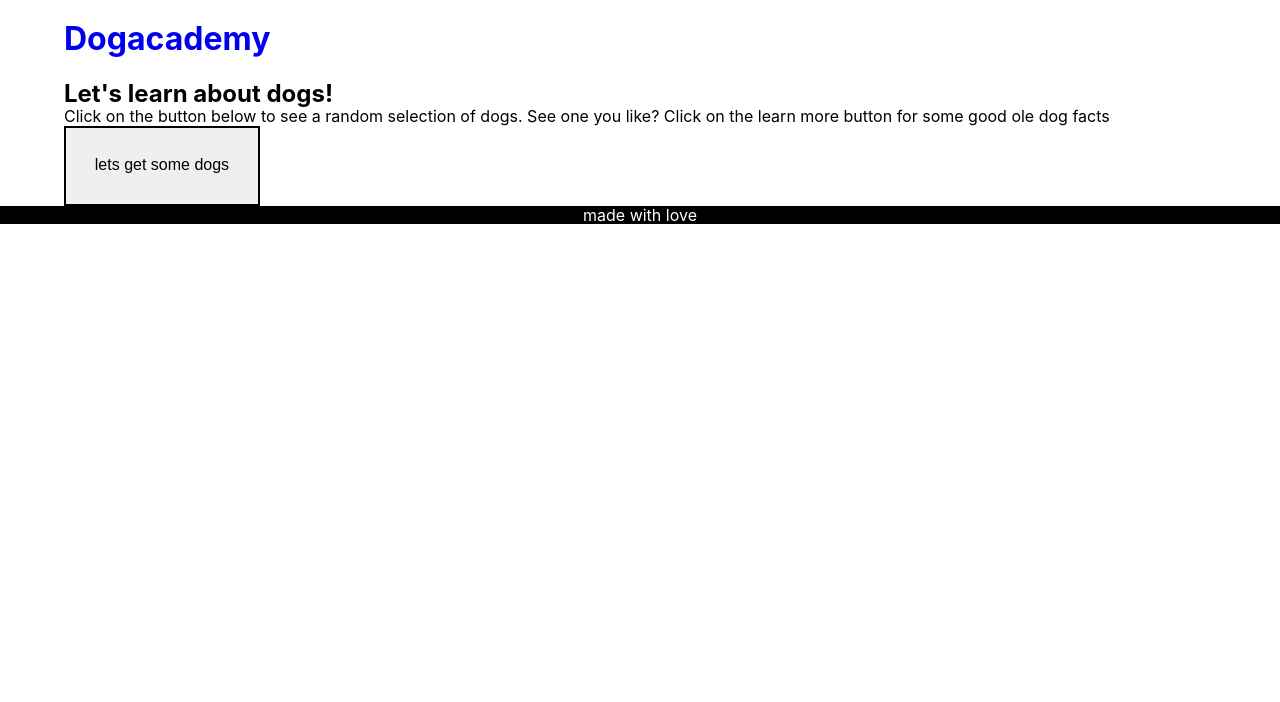
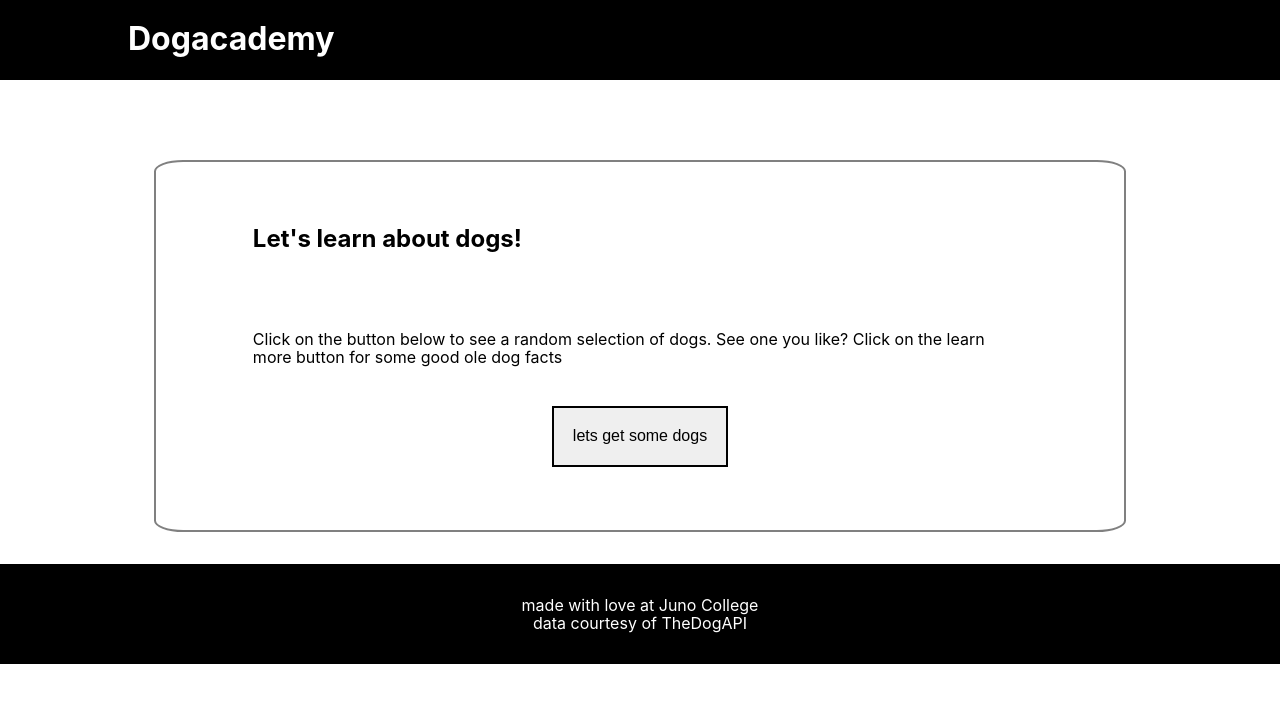
Before and after one commit to code-mich/dogcademy, a React (Create React App) app: page / in a window 1280 px wide. Shown: the top 702 px of the page. Built offline with nearby package versions, Linux system fonts and the light colour scheme; no server answers.

Commit message:
add styling and clean up code

```diff
--- a/src/App.css
+++ b/src/App.css
@@ -303,4 +303,4 @@ button {
   padding: 2.5%;
   border: 2px solid black;
   cursor: pointer;
-}/*# sourceMappingURL=App.css.map */
+}
--- a/src/App.js
+++ b/src/App.js
@@ -7,7 +7,6 @@ import { useState, useEffect } from 'react'
 import Header from './Header';
 import LandingForm from './LandingForm';
 import DogResults from './DogResults';
-
 import Footer from './Footer';
 
 function App() {
@@ -33,7 +32,7 @@ function App() {
   }, []);
 
   const dogRandomizer = (array) => {
-    setRandomDog(array.sort(() => Math.random() - Math.random()).slice(0, 9))
+    setRandomDog(array.sort(() => Math.random() - Math.random()).slice(0, 10))
   }
 
   return (
--- a/src/App.scss
+++ b/src/App.scss
@@ -1,3 +1,6 @@
 @import "./partials/setup";
 @import "./partials/baseStyles";
+@import "./partials/header";
+@import "./partials/landing";
 @import "./partials/dogGallery";
+@import "./partials/mediaQueries";
--- a/src/DogCard.js
+++ b/src/DogCard.js
@@ -3,24 +3,37 @@ import { useState } from 'react'
 const DogCard = (props) => {
     const [learnMore, setLearnMore] = useState(false);
 
+    // called when user toggles the learnMore state
     const ExtraInfo = () => {
         return (
             <div className="moreInfo">
-
                 <ul className="extraInfo">
-                    <li>Breed: {props.breed}</li>
-                    <li>Bred for: {props.bredFor}</li>
-                    <li>Height: {props.height}</li>
-                    <li>Life span: {props.lifeSpan}</li>
-                    <li>Temperament: {props.temperament}</li>
+                    <span>
+                        <li className="shortText">
+                            <h4>Breed:</h4> <p>{props.breed}</p>
+                        </li>
+                        <li className="shortText">
+                            <h4>Height:</h4> <p>{props.height}</p>
+                        </li>
+                        <li className="shortText">
+                            <h4>Life span:</h4> <p>{props.lifeSpan}</p>
+                        </li>
+                    </span>
+                    <span>
+                        <li>
+                            <h4>Bred for: </h4> <p>{props.bredFor}</p>
+                        </li>
+                        <li>
+                            <h4>Temperament: </h4> <p>{props.temperament}</p>
+                        </li>
+                    </span>
                 </ul>
             </div>
-
         )
     }
 
+    // change text on button depending on the state of learnMore
     const changeButton = learnMore ? 'Collapse' : 'Learn More'
-
 
     return (
         <li
@@ -30,19 +43,23 @@ const DogCard = (props) => {
             <div className="mainInfo">
 
                 <h3>{props.name}</h3>
-                <img
-                    src={props.image}
-                    alt={`Picture of ${props.name}`}
-                />
+                <div className="imgContainer">
+
+                    <img
+                        src={props.image}
+                        alt={`Picture of ${props.name}`}
+                    />
+                </div>
+                {
+                    learnMore ? <ExtraInfo /> : null
+                }
                 <button
+                    className="learnMore"
                     onClick={() => {
                         setLearnMore(!learnMore)
                     }}
                 >{changeButton}</button>
             </div>
-            {
-                learnMore ? <ExtraInfo /> : null
-            }
         </li>
     )
 }
--- a/src/Footer.js
+++ b/src/Footer.js
@@ -1,7 +1,8 @@
 const Footer = () => {
     return (
         <footer>
-            <p>made with love</p>
+            <p>made with love at <a href="https://junocollege.com/">Juno College</a></p>
+            <p>data courtesy of <a href="https://thedogapi.com/">TheDogAPI</a></p>
         </footer>
     )
 }
--- a/src/Header.js
+++ b/src/Header.js
@@ -4,9 +4,9 @@ const Header = () => {
     return (
         <header>
             <div className="wrapper">
-                <Link to={'/'}>
+                <a href="#home">
                     <h1>Dogacademy</h1>
-                </Link>
+                </a>
             </div>
         </header>
     )
--- a/src/LandingForm.js
+++ b/src/LandingForm.js
@@ -10,6 +10,7 @@ const LandingForm = (props) => {
                     </h2>
                     <p>Click on the button below to see a random selection of dogs. See one you like? Click on the learn more button for some good ole dog facts</p>
                     <button
+                        className="randomizeButton"
                         onClick={() => {
                             props.randomize(props.dogData);
 
--- a/src/partials/_baseStyles.scss
+++ b/src/partials/_baseStyles.scss
@@ -49,6 +49,15 @@
     background-color: black;
     color: white;
     text-align: center;
+    padding: 2.5%;
+    a {
+      color: white;
+      transition: all 0.5s;
+      &:hover,
+      &:focus {
+        color: peachpuff;
+      }
+    }
   }
 
   button {
--- a/src/partials/_dogGallery.scss
+++ b/src/partials/_dogGallery.scss
@@ -1,5 +1,5 @@
   /* DogResults styles */
-
+.results {
     .dogGallery {
         display: flex;
         flex-direction: row;
@@ -9,11 +9,10 @@
 
     .dogCard {
         display: flex;
-    flex-direction: row;
-    width: calc(30% - 5%);
-    min-height: 30vh;
+        flex-direction: column;
+        width: calc(50% - 5%);
         padding: 2.5%;
-    border: 2px solid black;
+        border: 2px solid grey;
         margin: 2%;
     }
     .expandedDogCard {
@@ -23,4 +22,29 @@
     .mainInfo {
         display: flex;
         flex-direction: column;
+        align-content: space-evenly;
+        justify-content: space-evenly;
     }
+
+    h3 {
+        margin-top: 5%;
+    }
+    .imgContainer {
+        margin: 5% auto;
+    }
+    .learnMore {
+        margin: 5% 0;
+    }
+    .extraInfo {
+        h4 {
+            padding: 2.5% 0;
+        }
+        .shortText {
+            display: flex;
+            flex-direction: row;
+            p {
+                padding: 2.5%;
+            }
+        }
+    }
+}
--- /dev/null
+++ b/src/partials/_header.scss
@@ -0,0 +1,15 @@
+header {
+    background-color: black;
+    position: fixed;
+    z-index: 10;
+    width: 100%;
+}
+
+h1 {
+    color: white;
+    transition: all 0.5s;
+    &:hover,
+    &:focus {
+        color: peachpuff;
+    }
+}
--- /dev/null
+++ b/src/partials/_landing.scss
@@ -0,0 +1,21 @@
+.home {
+    margin-top: 25%;
+    padding: 2.5%;
+    .landingText {
+        padding: 2.5%;
+        border: 2px solid grey;
+        border-radius: 3%;
+        display: flex;
+        flex-direction: column;
+    }
+    h2 {
+        padding: 5% 0;
+    }
+    p {
+        padding: 5% 0;
+    }
+    .randomizeButton {
+        align-self: center;
+        margin-bottom: 5%;
+    }
+}
--- /dev/null
+++ b/src/partials/_mediaQueries.scss
@@ -0,0 +1,30 @@
+@media (min-width: 400px) {
+    .home {
+        margin-top: 20%;
+    }
+}
+
+@media (min-width: 600px) {
+    .home {
+        margin-top: 15%;
+    }
+    .results .extraInfo {
+        display: flex;
+        flex-direction: row;
+        span {
+            width: 50%;
+        }
+    }
+}
+
+@media (min-width: 800px) {
+    .home {
+        margin-top: 10%;
+    }
+    .wrapper {
+        width: 80%;
+    }
+    .home .landingText {
+        padding: 2.5% 10%;
+    }
+}
```
Also changed, not shown: 1 other file (tests, documents, lock files or other folders). Lines whose indentation alone changed are shown as unchanged.
